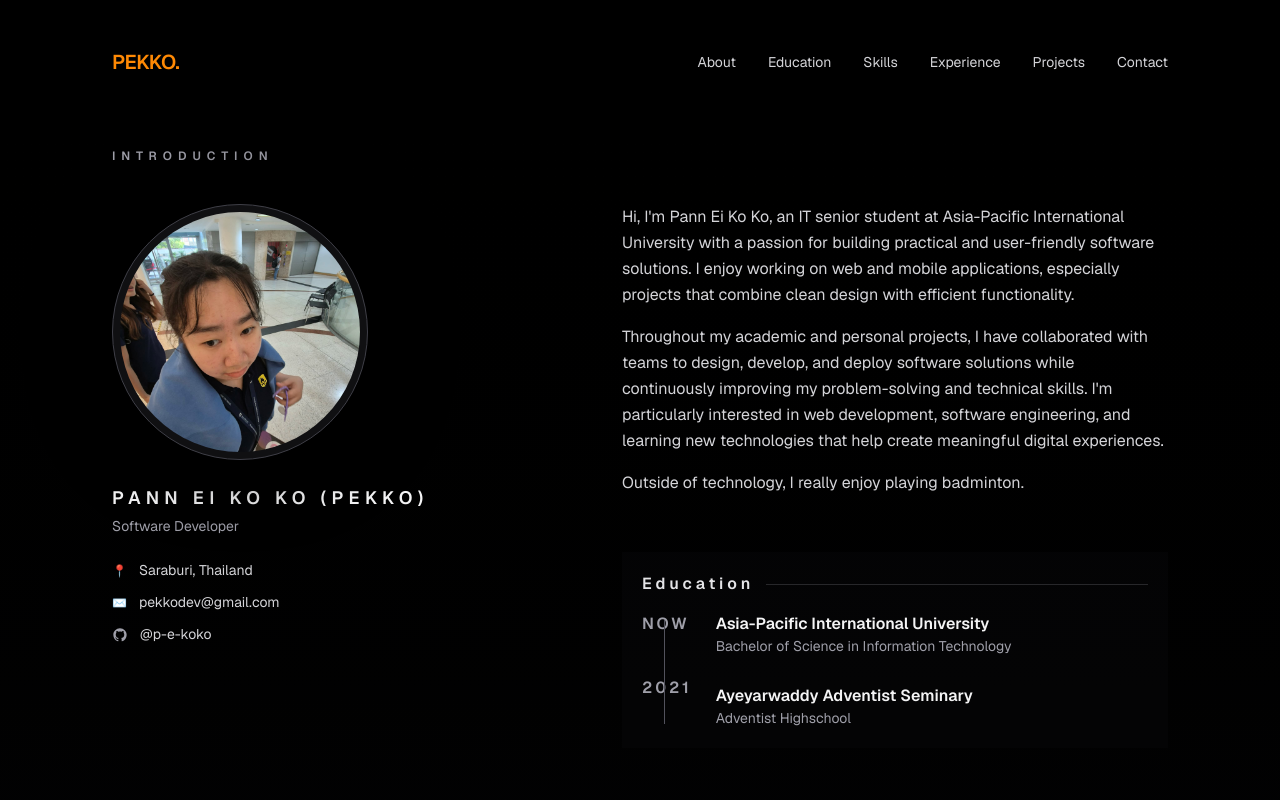
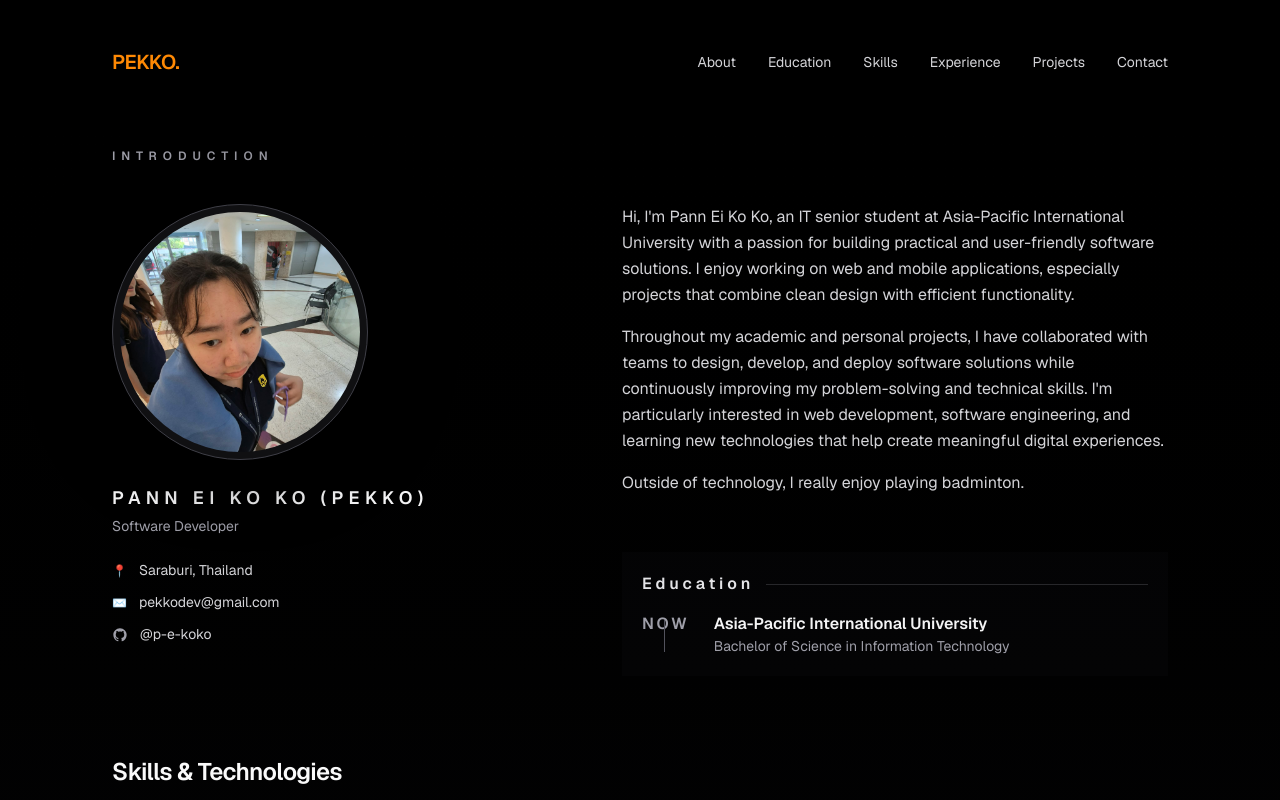
Before and after one commit to p-e-koko/portfolio, a Next.js app: page / in a window 1280 px wide. Shown: the top 800 px of the page. Built offline with nearby package versions, Linux system fonts and the light colour scheme.

Commit message:
adjust timeline

```diff
--- a/src/app/page.js
+++ b/src/app/page.js
@@ -206,7 +206,6 @@ export default function Home() {
                     {/* Years + vertical line */}
                     <div className="relative flex flex-col items-start text-base font-semibold uppercase tracking-[0.18em] text-zinc-400">
                       <span>Now</span>
-                      <span className="mt-10">2021</span>
                       <div className="pointer-events-none absolute left-[22px] top-2 bottom-1 w-px bg-zinc-600" />
                     </div>
 
@@ -218,14 +217,6 @@ export default function Home() {
                         </p>
                         <p className="text-xs text-zinc-400 sm:text-sm">
                           Bachelor of Science in Information Technology
-                        </p>
-                      </div>
-                      <div>
-                        <p className="text-base font-semibold text-zinc-100">
-                          Ayeyarwaddy Adventist Seminary
-                        </p>
-                        <p className="text-xs text-zinc-400 sm:text-sm">
-                          Adventist Highschool
                         </p>
                       </div>
                     </div>
```
